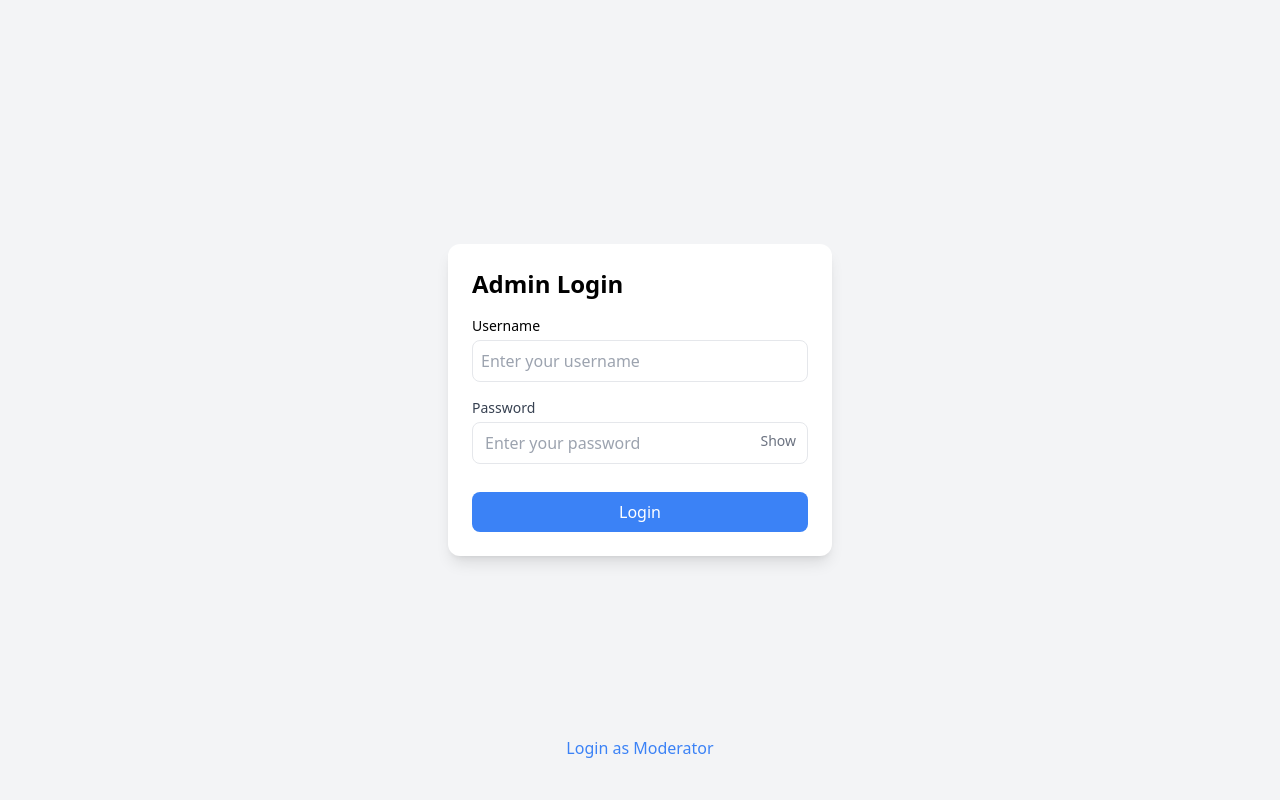
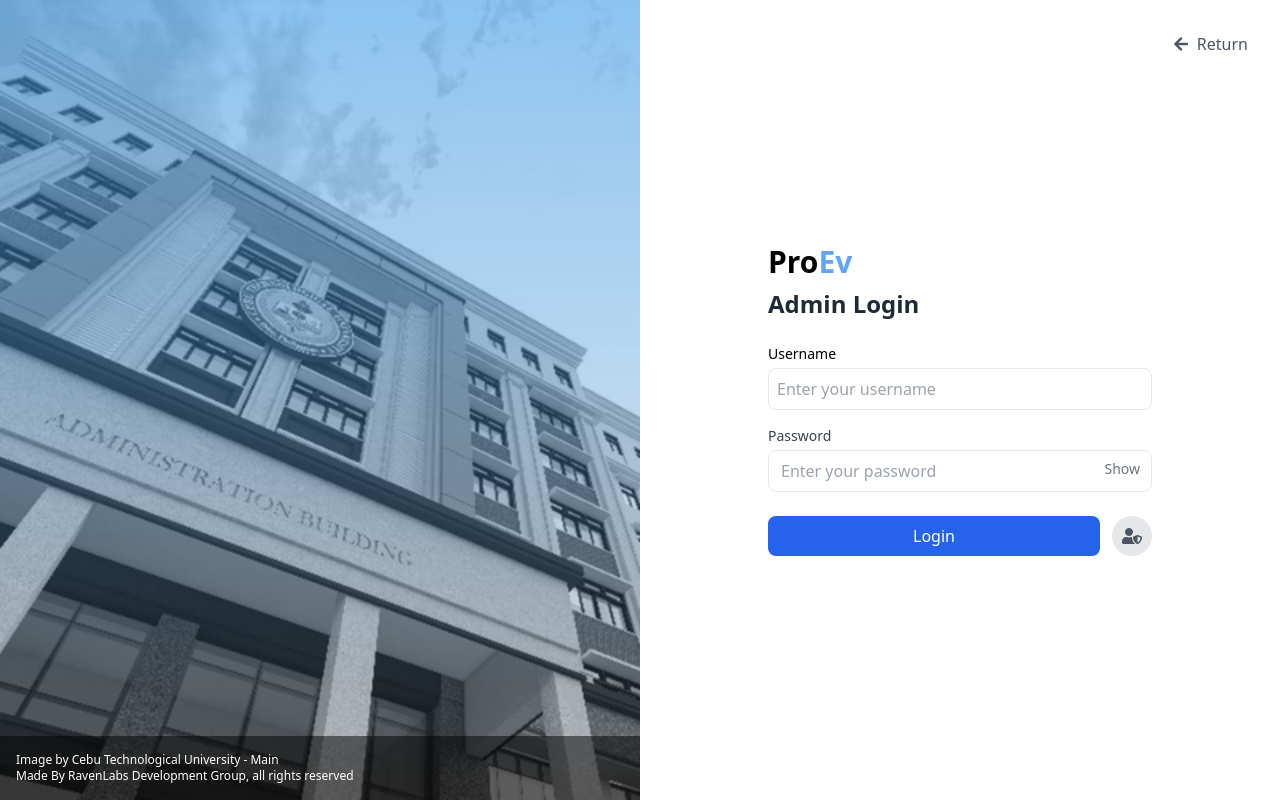
Before and after one commit to rexshimura/Instructor_Evaluation_System_with_Facial_Recognition, a React (Create React App) app in the folder frontend/: page /admn-login in a window 1280 px wide. Built offline with nearby package versions, Linux system fonts and the light colour scheme.

Commit message:
improved login design for admin

```diff
--- a/frontend/src/pages/00-auth/AdminLogin.js
+++ b/frontend/src/pages/00-auth/AdminLogin.js
@@ -1,9 +1,10 @@
 import React, { useState } from "react";
-import { useNavigate } from "react-router-dom";
+import { useNavigate, Link } from "react-router-dom";
 import admins from "../../data/admin";
 import LoadingOverlay from "../../components/module_feedback/LoadingOverlay";
 import InputText from "../../components/module_input/InputText";
 import InputPassword from "../../components/module_input/InputPassword";
+import { FaArrowLeft, FaUserShield } from "react-icons/fa";
 
 export default function AdminLogin() {
   const [username, setUsername] = useState("");
@@ -34,12 +35,37 @@ export default function AdminLogin() {
 
   return (
     <>
-      <div className="flex justify-center items-center h-screen bg-gray-100">
-        <form
-          onSubmit={handleLogin}
-          className="bg-white p-6 rounded-xl shadow-lg w-96"
+      <div className="min-h-screen grid grid-cols-1 md:grid-cols-2">
+        {/* Left Column: Image with Text Overlay */}
+        <div
+          className="hidden md:block bg-cover bg-center relative"
+          style={{ backgroundImage: "url('/png/banner/banner-03.png')" }}
         >
-          <h2 className="text-2xl font-bold mb-4">Admin Login</h2>
+          <div className="absolute bottom-0 left-0 w-full p-4 bg-black/50 text-white text-xs">
+            <p>Image by Cebu Technological University - Main</p>
+            <p>Made By RavenLabs Development Group, all rights reserved</p>
+          </div>
+        </div>
+
+        {/* Right Column: Form */}
+        <div className="bg-white flex flex-col justify-center items-center p-8 relative">
+          <button
+            onClick={() => navigate('/')}
+            className="absolute top-8 right-8 flex items-center space-x-2 text-gray-600 hover:text-blue-600 transition"
+          >
+            <FaArrowLeft />
+            <span>Return</span>
+          </button>
+
+          <div className="w-full max-w-sm">
+            <h1 className="text-3xl font-bold mb-2">
+              Pro<span className="text-blue-400">Ev</span>
+            </h1>
+            <h2 className="text-2xl font-semibold mb-6 text-gray-800">
+              Admin Login
+            </h2>
+            <form onSubmit={handleLogin}>
+              <div className="space-y-4">
                 <InputText
                   label="Username"
                   value={username}
@@ -53,21 +79,36 @@ export default function AdminLogin() {
                   onChange={(e) => setPassword(e.target.value)}
                   placeholder="Enter your password"
                 />
+              </div>
+
+              <div className="mt-6 flex items-center gap-3">
                  <button
                     type="submit"
-            className="w-full bg-blue-500 text-white py-2 rounded-lg hover:bg-blue-600 mt-4"
+                    className="flex-grow bg-blue-600 text-white py-2 rounded-lg hover:bg-blue-700 transition"
                     disabled={isLoading}
                   >
                     Login
                   </button>
-          {message && <p className="mt-4 text-center text-red-500">{message}</p>}
+                  {/* Moderator Login Icon Only */}
+                  <div className="relative group">
+                    <Link
+                      to="/modr-login"
+                      className="w-10 h-10 flex items-center justify-center bg-gray-200 text-gray-600 rounded-full hover:bg-gray-300 transition"
+                    >
+                      <FaUserShield size={20} />
+                    </Link>
+                    <span className="absolute bottom-full left-1/2 -translate-x-1/2 mb-2 w-max px-2 py-1 bg-gray-800 text-white text-xs rounded-md opacity-0 group-hover:opacity-100 transition-opacity pointer-events-none">
+                      Login as Moderator
+                    </span>
+                  </div>
+              </div>
+
+              {message && (
+                <p className="mt-4 text-center text-red-500">{message}</p>
+              )}
             </form>
-        <button
-          onClick={() => navigate("/modr-login")}
-          className="absolute bottom-10 text-blue-500 hover:underline"
-        >
-          Login as Moderator
-        </button>
+          </div>
+        </div>
       </div>
       {isLoading && <LoadingOverlay message="Logging in as Admin" />}
     </>
```
Lines whose indentation alone changed are shown as unchanged.
